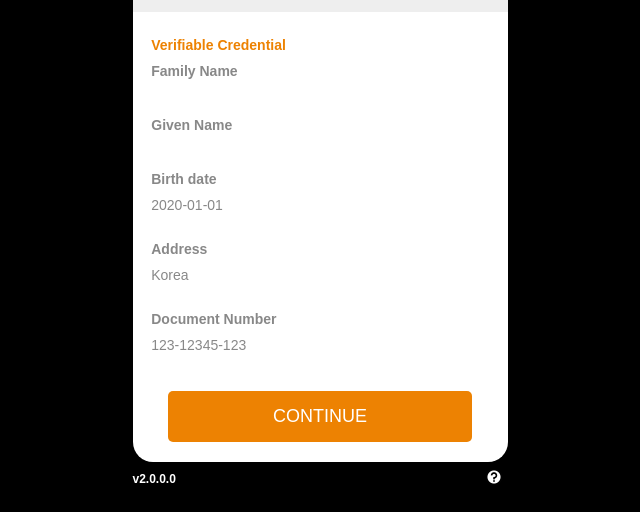
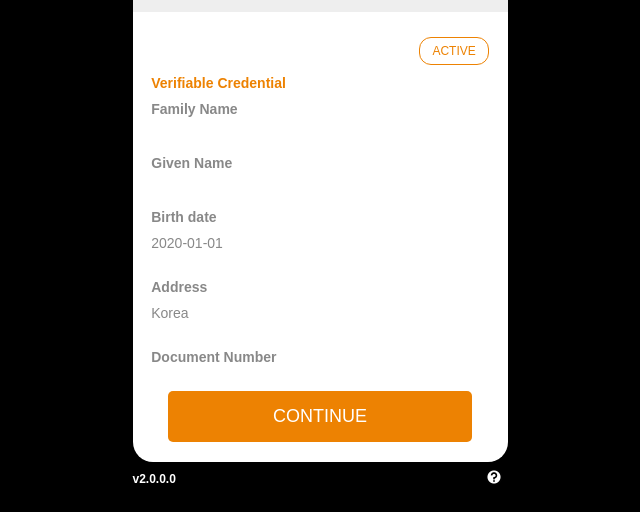
Before and after one commit to OmniOneID/did-demo-app, a plain HTML site: page v2.0.0.0/detail_mdl.html in a window 1280 px wide. Shown: the part 255-767 px from the top of the page, without its empty margins (320-960 px from the left). Drawn offline with nearby package versions, Linux system fonts and the light colour scheme.

Commit message:
feat: add active status icon

```diff
--- a/v2.0.0.0/detail_mdl.html
+++ b/v2.0.0.0/detail_mdl.html
@@ -85,6 +85,23 @@
             color: #888888;
         }
 
+        .main .details {
+            display: flex;
+            justify-content: flex-end;
+        }
+
+        .main .details .active {
+            font-size: 12px;
+            color: #ed8202;
+            background-color: #fff;
+            border-radius: 12px;
+            padding: 6px 12px;
+            display: inline-block;
+            text-align: center;
+            border: 1px solid #ed8202;
+            margin: 5px 0;
+        }
+
         .button-container {
             text-align: center;
             margin: 20px 0;
@@ -149,6 +166,9 @@
             </div>
 
             <div class="main" style="max-height: 400px; overflow-y: auto;">
+                <div class="details">
+                    <p class="active">ACTIVE</p>
+                </div>
                 <p><b><font color="#ed8202">Verifiable Credential</font></b></p>
                 <p><b>Family Name</b></p>
                 <p id="last-name"></p>
```
Also changed, not shown: v2.0.0.0/detail_nid.html (+20 -0 lines), v2.0.0.0/main.html (+3 -0 lines).
